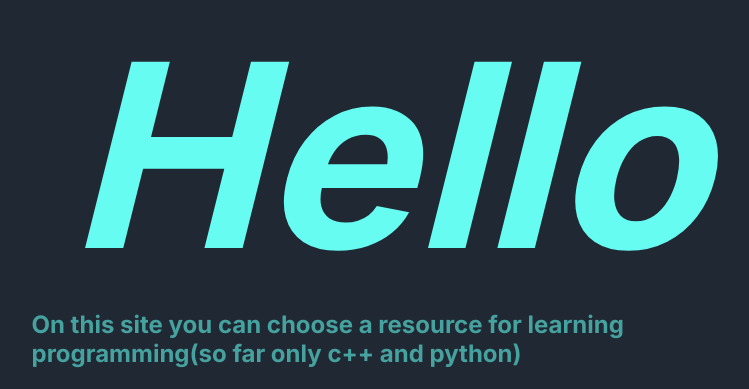
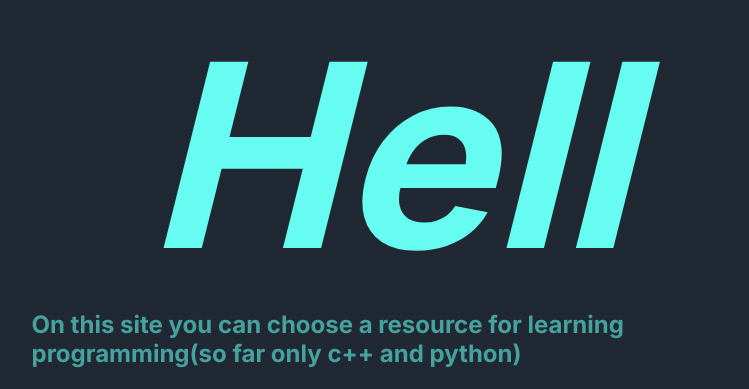
Before and after one commit to ybivashk4/programming_test, a PHP site: page / in a window 1280 px wide. Shown: the part 78-467 px from the top of the page, without its empty margins (260-1009 px from the left). Run offline with PHP 8.4, Linux system fonts and the light colour scheme; data that the repository does not hold is empty.

Commit message:
Update index.php

```diff
--- a/index.php
+++ b/index.php
@@ -21,7 +21,7 @@
         ?>
     <main>
         <div class="big_text">
-            Hello
+            Hell
         </div>
 
         <div class="down_text" id="note">
```
